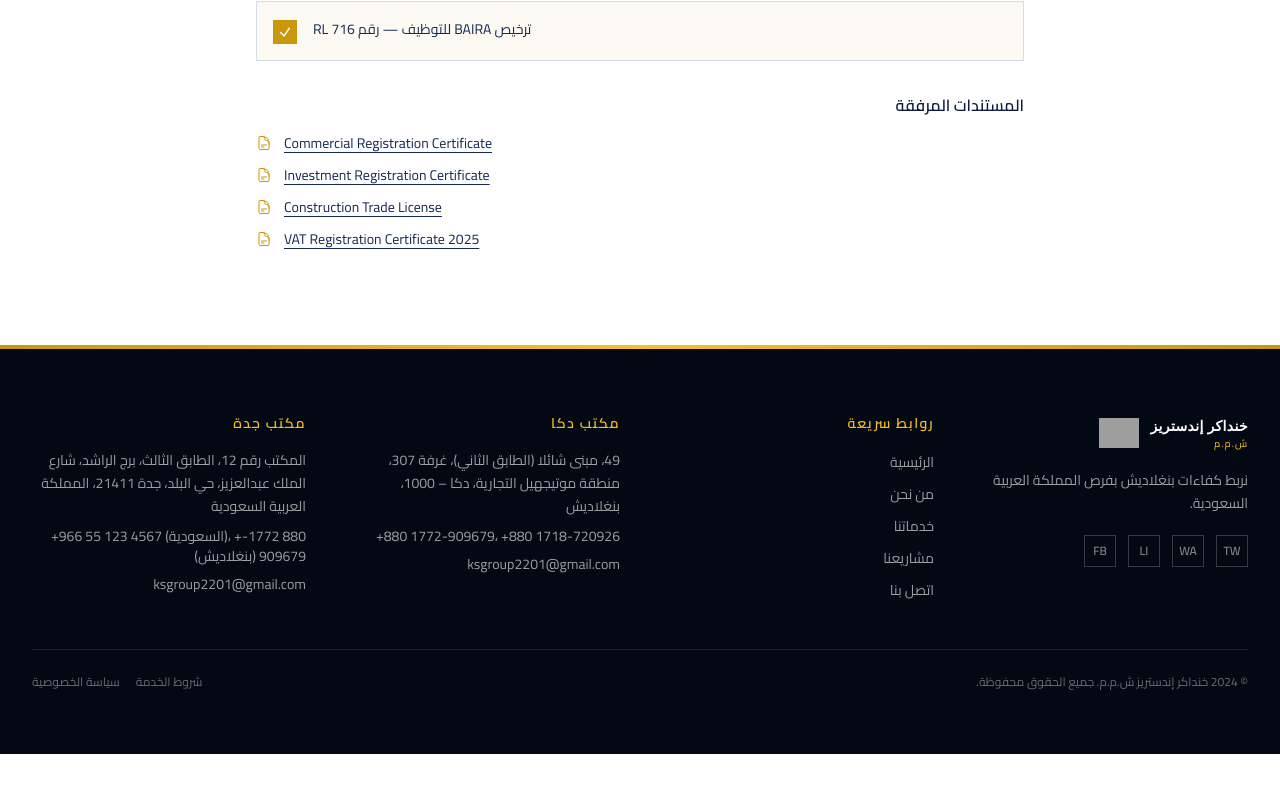
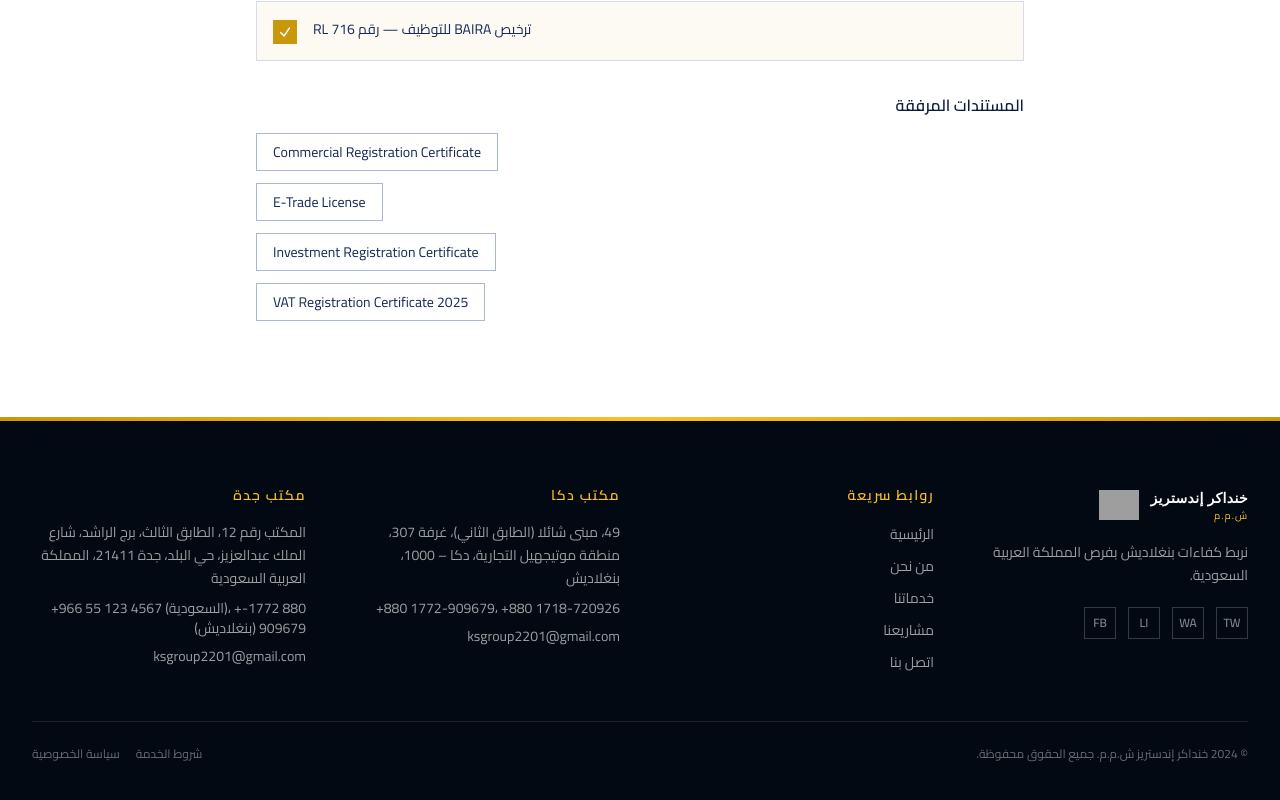
Before and after one commit to josephbae23/Khandaker-Industries-LLC, a Next.js app: page /ar/about in a window 1280 px wide. Shown: the part 3476-4276 px from the top of the page. Before the commit the page ends 4230 px from the top, so only its background shows below. Built offline with nearby package versions, Linux system fonts and the light colour scheme; grey boxes are pictures that could not be loaded.

Commit message:
Update nav background color to navy-800

```diff
--- a/src/app/[locale]/about/page.tsx
+++ b/src/app/[locale]/about/page.tsx
@@ -1,6 +1,7 @@
 import { type Locale, getTranslations } from "@/lib/i18n";
 import Icon from "@/components/ui/Icon";
 import { withBasePath } from "@/lib/basePath";
+import LicenseGalleryPopup from "@/components/sections/LicenseGalleryPopup";
 
 export default async function AboutPage({ params }: { params: Promise<{ locale: string }> }) {
   const { locale: paramLocale } = await params;
@@ -11,19 +12,19 @@ export default async function AboutPage({ params }: { params: Promise<{ locale:
   const licenseDocuments = [
     {
       label: "Commercial Registration Certificate",
-      fileName: "CrCertificate.pdf",
+      fileName: "CrCertificate.jpeg",
+    },
+    {
+      label: "E-Trade License",
+      fileName: "E-Trade License.jpeg",
     },
     {
       label: "Investment Registration Certificate",
-      fileName: "Investment Registration Certificate 13 JUL.pdf",
-    },
-    {
-      label: "Construction Trade License",
-      fileName: "ks CONSTRUCTION TRADE.pdf",
+      fileName: "Investment Registration Certificate 13 JUL.jpeg",
     },
     {
       label: "VAT Registration Certificate 2025",
-      fileName: "VAT Registration Certificate 2025_12_01.PDF",
+      fileName: "VAT Registration Certifcate.jpg",
     },
   ];
 
@@ -276,24 +277,7 @@ export default async function AboutPage({ params }: { params: Promise<{ locale:
               <h3 className="text-navy-800 font-semibold text-base mb-4">
                 {isRtl ? "المستندات المرفقة" : "Attached Documents"}
               </h3>
-              <ul className="space-y-3">
-                {licenseDocuments.map((doc) => (
-                  <li
-                    key={doc.fileName}
-                    className={`flex items-center gap-3 text-sm ${isRtl ? "flex-row-reverse" : ""}`}
-                  >
-                    <Icon name="FileText" className="w-4 h-4 text-gold-500" />
-                    <a
-                      href={withBasePath(`/Licenses & Registrations/${encodeURIComponent(doc.fileName)}`)}
-                      target="_blank"
-                      rel="noopener noreferrer"
-                      className="text-navy-700 hover:text-gold-600 transition-colors underline underline-offset-4"
-                    >
-                      {doc.label}
-                    </a>
-                  </li>
-                ))}
-              </ul>
+              <LicenseGalleryPopup items={licenseDocuments} isRtl={isRtl} />
             </div>
           </div>
         </div>
--- /dev/null
+++ b/src/components/sections/LicenseGalleryPopup.tsx
@@ -0,0 +1,90 @@
+"use client";
+
+import { useEffect, useMemo, useState } from "react";
+import { withBasePath } from "@/lib/basePath";
+
+type LicenseItem = {
+  label: string;
+  fileName: string;
+};
+
+type LicenseGalleryPopupProps = {
+  items: LicenseItem[];
+  isRtl?: boolean;
+};
+
+export default function LicenseGalleryPopup({ items, isRtl = false }: LicenseGalleryPopupProps) {
+  const [activeIndex, setActiveIndex] = useState<number | null>(null);
+
+  const activeItem = useMemo(
+    () => (activeIndex === null ? null : items[activeIndex] ?? null),
+    [activeIndex, items],
+  );
+
+  useEffect(() => {
+    if (activeItem === null) {
+      return;
+    }
+
+    const onKeyDown = (event: KeyboardEvent) => {
+      if (event.key === "Escape") {
+        setActiveIndex(null);
+      }
+    };
+
+    window.addEventListener("keydown", onKeyDown);
+    return () => window.removeEventListener("keydown", onKeyDown);
+  }, [activeItem]);
+
+  return (
+    <>
+      <ul className="space-y-3">
+        {items.map((doc, index) => (
+          <li key={doc.fileName} className={`flex items-center gap-3 text-sm ${isRtl ? "flex-row-reverse" : ""}`}>
+            <button
+              type="button"
+              onClick={() => setActiveIndex(index)}
+              className="inline-flex items-center gap-2 px-4 py-2 border border-navy-200 bg-white text-navy-700 hover:text-gold-600 hover:border-gold-400 transition-colors"
+            >
+              <span>{doc.label}</span>
+            </button>
+          </li>
+        ))}
+      </ul>
+
+      {activeItem !== null && (
+        <div
+          className="fixed inset-0 z-[70] bg-navy-950/85 backdrop-blur-sm flex items-center justify-center p-4"
+          role="dialog"
+          aria-modal="true"
+          aria-label={activeItem.label}
+          onClick={() => setActiveIndex(null)}
+        >
+          <div
+            className="relative w-full max-w-4xl bg-white border border-navy-200 shadow-2xl"
+            onClick={(event) => event.stopPropagation()}
+          >
+            <div className={`flex items-center justify-between gap-4 p-4 border-b border-navy-100 ${isRtl ? "flex-row-reverse" : ""}`}>
+              <h4 className="text-navy-900 font-semibold text-base">{activeItem.label}</h4>
+              <button
+                type="button"
+                onClick={() => setActiveIndex(null)}
+                className="px-3 py-1.5 text-sm border border-navy-200 text-navy-700 hover:border-gold-400 hover:text-gold-600 transition-colors"
+              >
+                {isRtl ? "إغلاق" : "Close"}
+              </button>
+            </div>
+
+            <div className="p-4 bg-sand-50 max-h-[80vh] overflow-auto">
+              <img
+                src={withBasePath(`/Licenses & Registrations/${encodeURIComponent(activeItem.fileName)}`)}
+                alt={activeItem.label}
+                className="w-full h-auto object-contain bg-white"
+              />
+            </div>
+          </div>
+        </div>
+      )}
+    </>
+  );
+}
```
